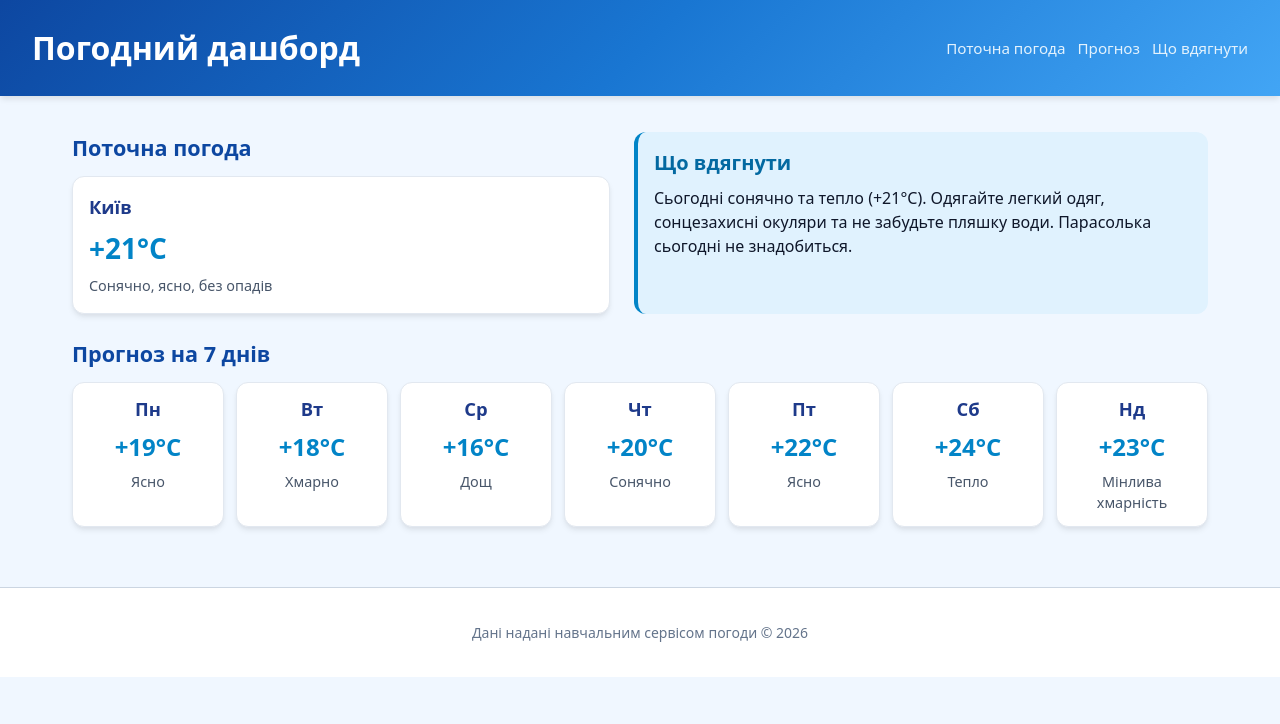
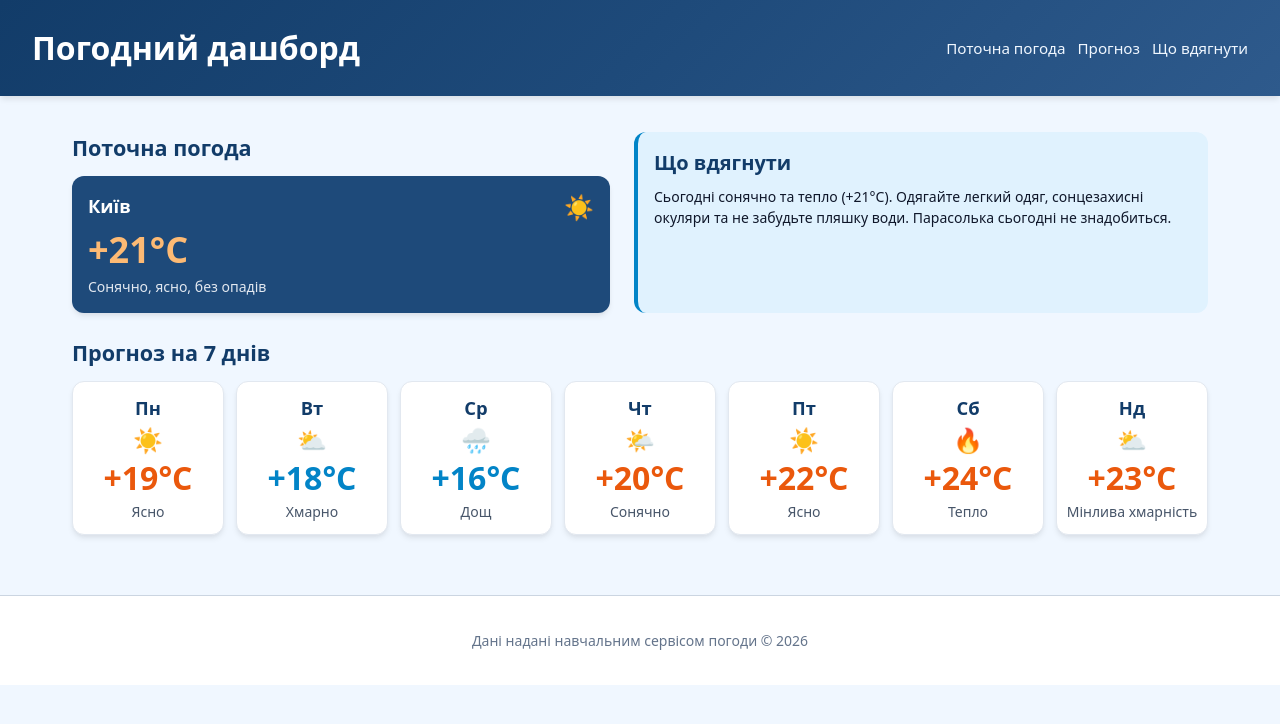
Before and after one commit to Minly999/Uni-web, a plain HTML site: page weather-dashboard/index.html in a window 1280 px wide. Drawn offline with Linux system fonts and the light colour scheme.

Commit message:
revised visual design and contrast

```diff
--- a/weather-dashboard/css/style.css
+++ b/weather-dashboard/css/style.css
@@ -18,7 +18,7 @@ body {
 }
 
 .site-header {
-  background: linear-gradient(135deg, #0d47a1, #1976d2, #42a5f5);
+  background: linear-gradient(135deg, #123c69, #1e4a7a, #2e5a8c);
   padding: 20px 16px;
   color: #ffffff;
   display: flex;
@@ -41,7 +41,7 @@ body {
 }
 
 .site-header nav a {
-  color: #e3f2fd;
+  color: #f0f7ff;
   text-decoration: none;
   font-weight: 500;
   font-size: 0.95rem;
@@ -63,7 +63,7 @@ section {
 
 section h2 {
   font-size: 1.35rem;
-  color: #0d47a1;
+  color: #123c69;
   margin-top: 0;
   margin-bottom: 12px;
 }
@@ -83,24 +83,67 @@ section h2 {
   border: 1px solid #e2e8f0;
 }
 
+.card-header {
+  display: flex;
+  justify-content: space-between;
+  align-items: center;
+}
+
 .card h3 {
   margin: 0 0 6px 0;
   font-size: 1.15rem;
-  color: #1e3a8a;
+  color: #123c69;
 }
 
-.card p {
+.card--current {
+  background-color: #1e4a7a;
+  color: #ffffff;
+  border: none;
+}
+
+.card--current h3 {
+  color: #ffffff;
+}
+
+.card--current .desc {
+  color: #e2e8f0;
+}
+
+.weather-icon {
+  font-size: 1.5rem;
+  line-height: 1;
+  display: inline-block;
+  margin-bottom: 4px;
+}
+
+.desc {
   margin: 0;
   color: #475569;
-  font-size: 0.9rem;
+  font-size: 14px;
 }
 
 .temp {
   display: block;
-  font-size: 1.75rem;
+  font-size: 36px;
   font-weight: 700;
+  line-height: 1.1;
+  margin: 4px 0 6px 0;
+}
+
+.temp--warm {
+  color: #ea580c;
+}
+
+.card--current .temp--warm {
+  color: #fdba74;
+}
+
+.temp--cool {
   color: #0284c7;
-  margin: 4px 0 6px 0;
+}
+
+.card--current .temp--cool {
+  color: #7dd3fc;
 }
 
 .cards {
@@ -120,11 +163,10 @@ aside h2 {
   margin-top: 0;
   margin-bottom: 8px;
   font-size: 1.25rem;
-  color: #0369a1;
+  color: #123c69;
 }
 
-aside p {
-  margin: 0;
+aside .desc {
   color: #0f172a;
 }
 
@@ -192,6 +234,6 @@ footer {
   }
 
   .cards .temp {
-    font-size: 1.5rem;
+    font-size: 32px;
   }
 }
--- a/weather-dashboard/index.html
+++ b/weather-dashboard/index.html
@@ -21,16 +21,19 @@
     <div class="top-row">
       <section id="current" class="current-weather">
         <h2>Поточна погода</h2>
-        <article class="card">
-          <h3>Київ</h3>
-          <span class="temp">+21°C</span>
-          <p>Сонячно, ясно, без опадів</p>
+        <article class="card card--current">
+          <div class="card-header">
+            <h3>Київ</h3>
+            <span class="weather-icon" aria-hidden="true">☀️</span>
+          </div>
+          <span class="temp temp--warm">+21°C</span>
+          <p class="desc">Сонячно, ясно, без опадів</p>
         </article>
       </section>
 
       <aside id="advice">
         <h2>Що вдягнути</h2>
-        <p>Сьогодні сонячно та тепло (+21°C). Одягайте легкий одяг, сонцезахисні окуляри та не забудьте пляшку води. Парасолька сьогодні не знадобиться.</p>
+        <p class="desc">Сьогодні сонячно та тепло (+21°C). Одягайте легкий одяг, сонцезахисні окуляри та не забудьте пляшку води. Парасолька сьогодні не знадобиться.</p>
       </aside>
     </div>
 
@@ -40,44 +43,51 @@
       <div class="cards">
         <article class="card">
           <h3>Пн</h3>
-          <span class="temp">+19°C</span>
-          <p>Ясно</p>
+          <span class="weather-icon" aria-hidden="true">☀️</span>
+          <span class="temp temp--warm">+19°C</span>
+          <p class="desc">Ясно</p>
         </article>
 
         <article class="card">
           <h3>Вт</h3>
-          <span class="temp">+18°C</span>
-          <p>Хмарно</p>
+          <span class="weather-icon" aria-hidden="true">⛅</span>
+          <span class="temp temp--cool">+18°C</span>
+          <p class="desc">Хмарно</p>
         </article>
 
         <article class="card">
           <h3>Ср</h3>
-          <span class="temp">+16°C</span>
-          <p>Дощ</p>
+          <span class="weather-icon" aria-hidden="true">🌧️</span>
+          <span class="temp temp--cool">+16°C</span>
+          <p class="desc">Дощ</p>
         </article>
 
         <article class="card">
           <h3>Чт</h3>
-          <span class="temp">+20°C</span>
-          <p>Сонячно</p>
+          <span class="weather-icon" aria-hidden="true">🌤️</span>
+          <span class="temp temp--warm">+20°C</span>
+          <p class="desc">Сонячно</p>
         </article>
 
         <article class="card">
           <h3>Пт</h3>
-          <span class="temp">+22°C</span>
-          <p>Ясно</p>
+          <span class="weather-icon" aria-hidden="true">☀️</span>
+          <span class="temp temp--warm">+22°C</span>
+          <p class="desc">Ясно</p>
         </article>
 
         <article class="card">
           <h3>Сб</h3>
-          <span class="temp">+24°C</span>
-          <p>Тепло</p>
+          <span class="weather-icon" aria-hidden="true">🔥</span>
+          <span class="temp temp--warm">+24°C</span>
+          <p class="desc">Тепло</p>
         </article>
 
         <article class="card">
           <h3>Нд</h3>
-          <span class="temp">+23°C</span>
-          <p>Мінлива хмарність</p>
+          <span class="weather-icon" aria-hidden="true">⛅</span>
+          <span class="temp temp--warm">+23°C</span>
+          <p class="desc">Мінлива хмарність</p>
         </article>
       </div>
     </section>
```
Also changed, not shown: DESIGN.md (added, +10 -0 lines).
